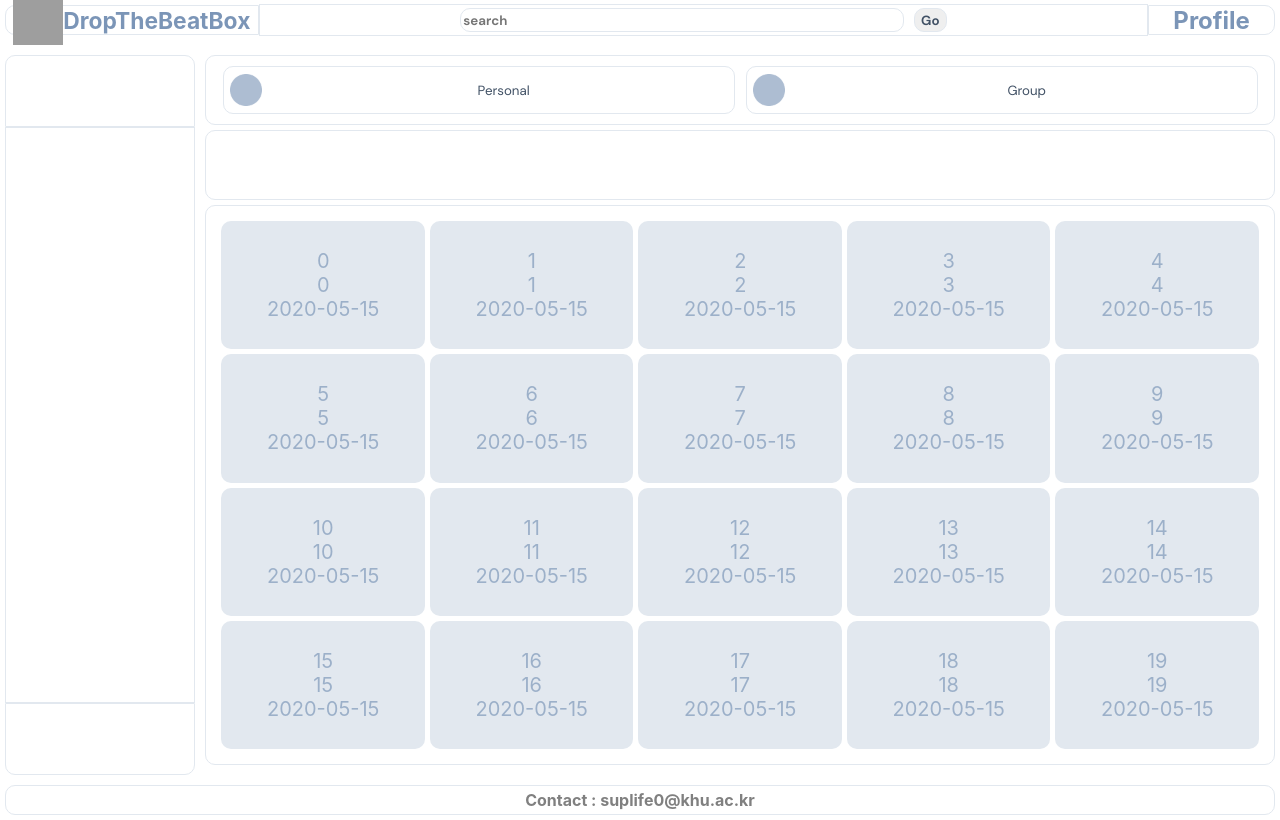
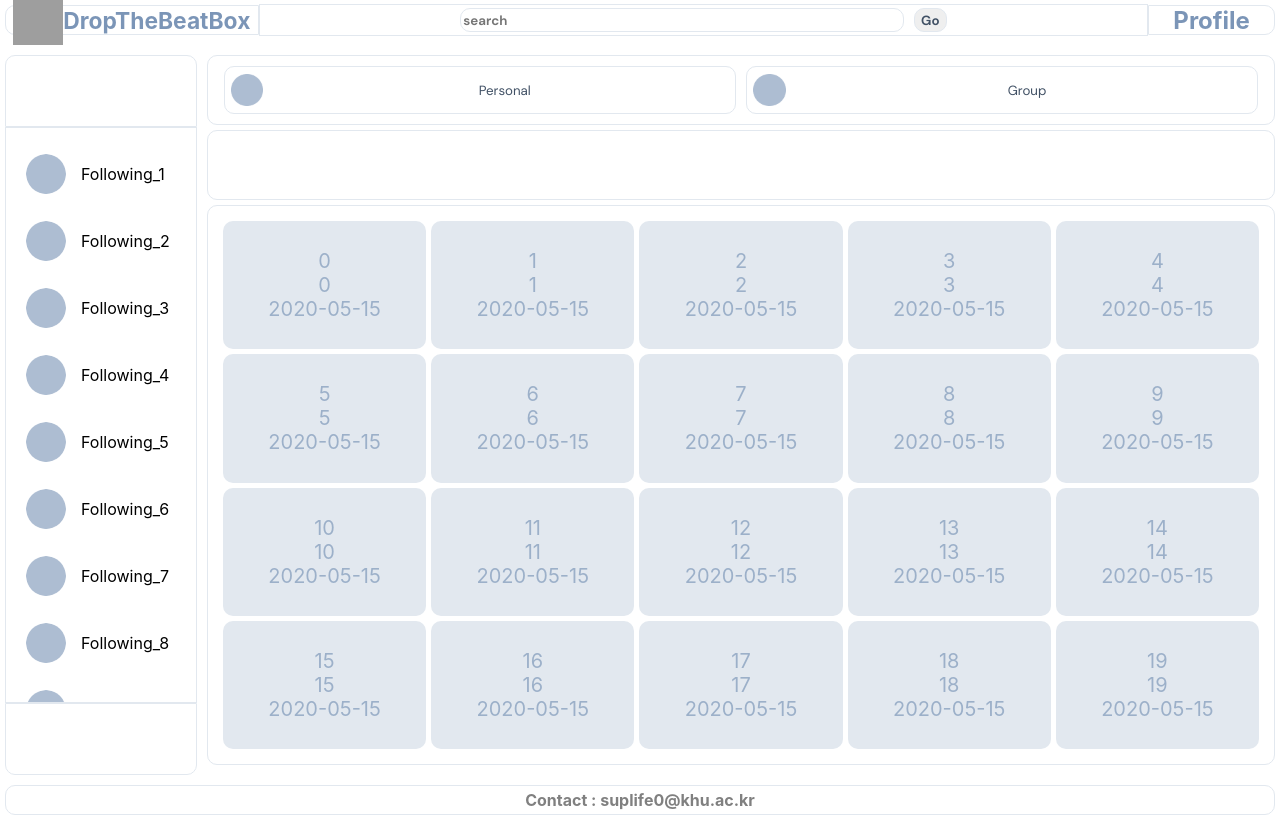
Before and after one commit to drop-the-beat-box/client, a React (Create React App) app: page / in a window 1280 px wide. Built offline with nearby package versions, Linux system fonts and the light colour scheme; grey boxes are pictures that could not be loaded.

Commit message:
Feat : Following 클래스 생성

```diff
--- a/package.json
+++ b/package.json
@@ -3,6 +3,9 @@
   "version": "0.1.0",
   "private": true,
   "dependencies": {
+    "@material-ui/core": "^4.12.4",
+    "@mui/material": "^5.13.2",
+    "@mui/styles": "^5.13.2",
     "@testing-library/jest-dom": "^5.16.5",
     "@testing-library/react": "^13.4.0",
     "@testing-library/user-event": "^13.5.0",
--- /dev/null
+++ b/src/assets/css/following.css
@@ -0,0 +1,16 @@
+.following-container {
+  height: 100%;
+  width: 100%;
+  overflow: auto;
+  padding: 20px;
+}
+
+.profile {
+  display: flex;
+  margin-bottom: 15px;
+  align-items: center;
+}
+
+.profile p {
+  margin-left: 15px;
+}
--- /dev/null
+++ b/src/components/Following.jsx
@@ -0,0 +1,35 @@
+import React from "react";
+import circle from "../img/circle.png";
+import { Avatar } from "@material-ui/core";
+
+function Profile({ image, name }) {
+  return (
+    <div>
+      <div className="profile">
+        <Avatar src={circle}></Avatar>
+        <p>{name}</p>
+      </div>
+    </div>
+  );
+}
+
+function Following() {
+  let persons = [];
+  for (let i = 1; i <= 20; i++) {
+    persons.push({ image: { circle }, name: `Following_${i}` });
+  }
+
+  return (
+    <div className="following-container">
+      {persons.map((person, index) => (
+        <Profile
+          key={index}
+          image={person.image}
+          name={person.name}
+        />
+      ))}
+    </div>
+  );
+}
+
+export default Following;
--- a/src/components/SideBar.jsx
+++ b/src/components/SideBar.jsx
@@ -1,5 +1,6 @@
 import React, { useState } from "react";
 import SideBarButton from "./SideBarButton";
+import Following from "./Following";
 
 function SideBar({ currentPage }) {
   const [isPopupOpen, setIsPopupOpen] = useState(false);
@@ -45,6 +46,7 @@ function SideBar({ currentPage }) {
   let sidebarMidContent = null;
   let sidebarBottomContent = null;
   if (currentPage === "mainpage") {
+    sidebarMidContent = <Following></Following>;
   } else if (currentPage === "myfilepage") {
     sidebarTopContent = (
       <SideBarButton
```
Also changed, not shown: src/App.js (+36 -17 lines), 1 other file (tests, documents, lock files or other folders).
